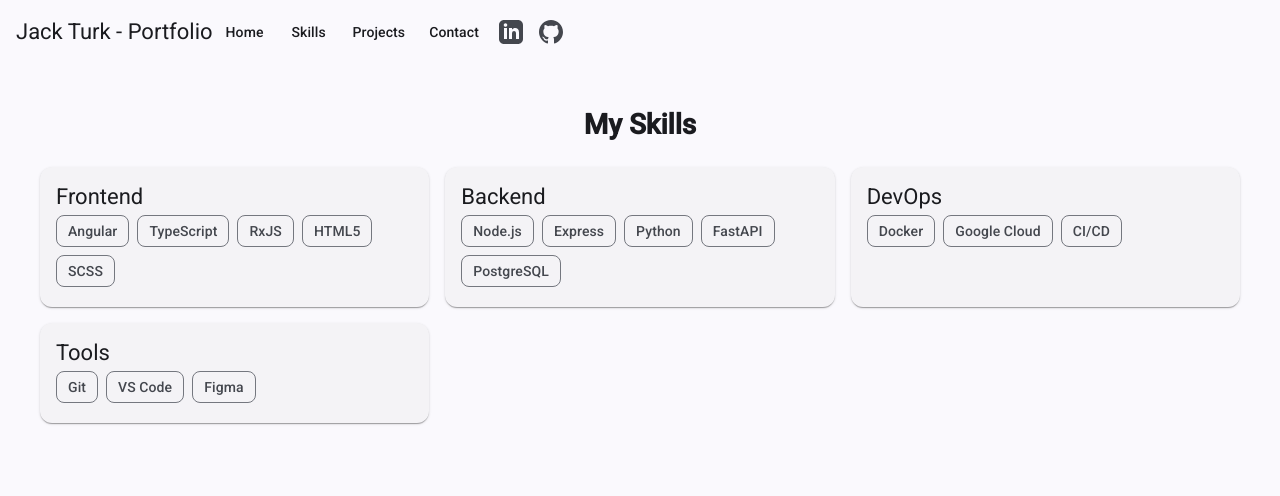
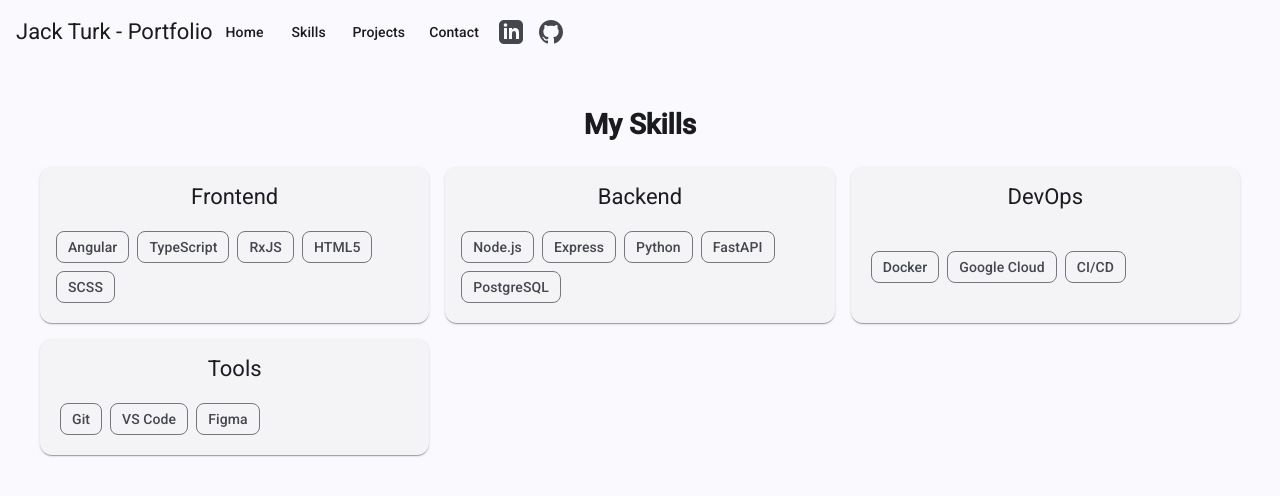
Before and after one commit to jack-turk-5/portfolio-app, an Angular app: page /skills in a window 1280 px wide. Shown: the top 496 px of the page. Built offline with nearby package versions, Linux system fonts and the light colour scheme.

Commit message:
unified card styles

```diff
--- a/src/app/projects/projects.html
+++ b/src/app/projects/projects.html
@@ -1,18 +1,18 @@
 <div class="page-container">
   <h1>My Projects</h1>
-  <div class="project-cards">
+  <div class="card-grid">
     @for (project of projects; track project.title) {
-      <mat-card>
+      <mat-card class="content-card">
         <mat-card-header>
           <mat-card-title>{{ project.title }}</mat-card-title>
         </mat-card-header>
         <mat-card-content>
-          <p>{{ project.description }}</p>
-          <mat-chip-listbox aria-label="Technologies used">
-            @for (tech of project.technologies; track tech) {
-              <mat-chip-option>{{ tech }}</mat-chip-option>
-            }
-          </mat-chip-listbox>
+            <p>{{ project.description }}</p>
+            <mat-chip-set aria-label="Technologies used">
+              @for (tech of project.technologies; track tech) {
+                <mat-chip>{{ tech }}</mat-chip>
+              }
+            </mat-chip-set>
         </mat-card-content>
         <mat-card-actions>
           @if (project.liveUrl) {
--- a/src/app/projects/projects.scss
+++ /dev/null
@@ -1,5 +0,0 @@
-.project-cards {
-  display: grid;
-  grid-template-columns: repeat(auto-fill, minmax(18.75rem, 1fr));
-  gap: 1rem;
-}
--- a/src/app/projects/projects.ts
+++ b/src/app/projects/projects.ts
@@ -15,8 +15,7 @@ import { Project } from './project.model';
     MatButtonModule,
     MatChipsModule
   ],
-  templateUrl: './projects.html',
-  styleUrl: './projects.scss'
+  templateUrl: './projects.html'
 })
 export class Projects {
   private readonly projectsService = inject(ProjectsService);
--- a/src/app/skills/skills.html
+++ b/src/app/skills/skills.html
@@ -1,17 +1,17 @@
 <div class="page-container">
   <h1>My Skills</h1>
-  <div class="skill-cards">
+  <div class="card-grid">
     @for (category of getCategories(); track category) {
-      <mat-card>
+      <mat-card class="content-card">
         <mat-card-header>
           <mat-card-title>{{ category }}</mat-card-title>
         </mat-card-header>
         <mat-card-content>
-          <mat-chip-listbox>
+          <mat-chip-set>
             @for (skill of skillsByCategory[category]; track skill.name) {
-              <mat-chip-option>{{ skill.name }}</mat-chip-option>
+              <mat-chip>{{ skill.name }}</mat-chip>
             }
-          </mat-chip-listbox>
+          </mat-chip-set>
         </mat-card-content>
       </mat-card>
     }
--- a/src/app/skills/skills.scss
+++ /dev/null
@@ -1,5 +0,0 @@
-.skill-cards {
-  display: grid;
-  grid-template-columns: repeat(auto-fill, minmax(18.75rem, 1fr));
-  gap: 1rem;
-}
--- a/src/app/skills/skills.ts
+++ b/src/app/skills/skills.ts
@@ -13,8 +13,7 @@ import { Skill } from './skill.model';
     MatCardModule,
     MatChipsModule
   ],
-  templateUrl: './skills.html',
-  styleUrl: './skills.scss'
+  templateUrl: './skills.html'
 })
 export class Skills {
   private readonly skillsService = inject(SkillsService);
--- a/src/styles.scss
+++ b/src/styles.scss
@@ -21,7 +21,7 @@ body {
   // Default the application to a light color theme. This can be changed to
   // `dark` to enable the dark color theme, or to `light dark` to defer to the
   // user's system settings.
-  color-scheme: light;
+  color-scheme: light dark;
 
   // Set a default background, font and text colors for the application using
   // Angular Material's system-level CSS variables. Learn more about these
@@ -50,3 +50,35 @@ body { margin: 0; font-family: Roboto, "Helvetica Neue", sans-serif; }
     margin-bottom: 2rem;
   }
 }
+
+.card-grid {
+  display: grid;
+  grid-template-columns: repeat(auto-fill, minmax(18.75rem, 1fr));
+  gap: 1rem;
+}
+
+.content-card {
+  display: flex;
+  flex-direction: column;
+  height: 100%;
+
+  mat-card-header {
+    justify-content: center;
+  }
+
+  mat-card-content {
+    margin: auto 0; /* This is the new centering method */
+  }
+
+  mat-card-actions {
+    justify-content: center;
+  }
+
+  mat-chip-set {
+    margin-top: 1rem;
+    display: flex;
+    flex-wrap: wrap;
+    justify-content: center;
+    gap: 0.5rem;
+  }
+}
```
